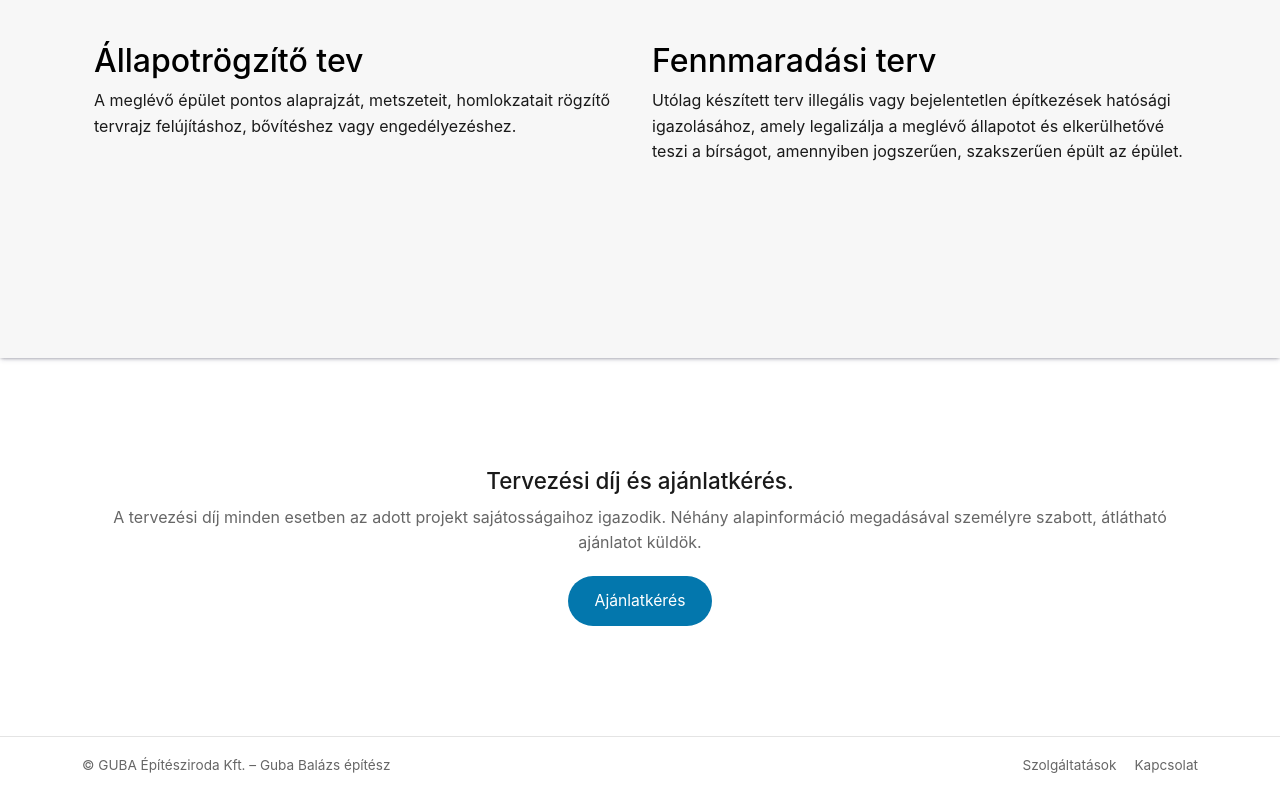
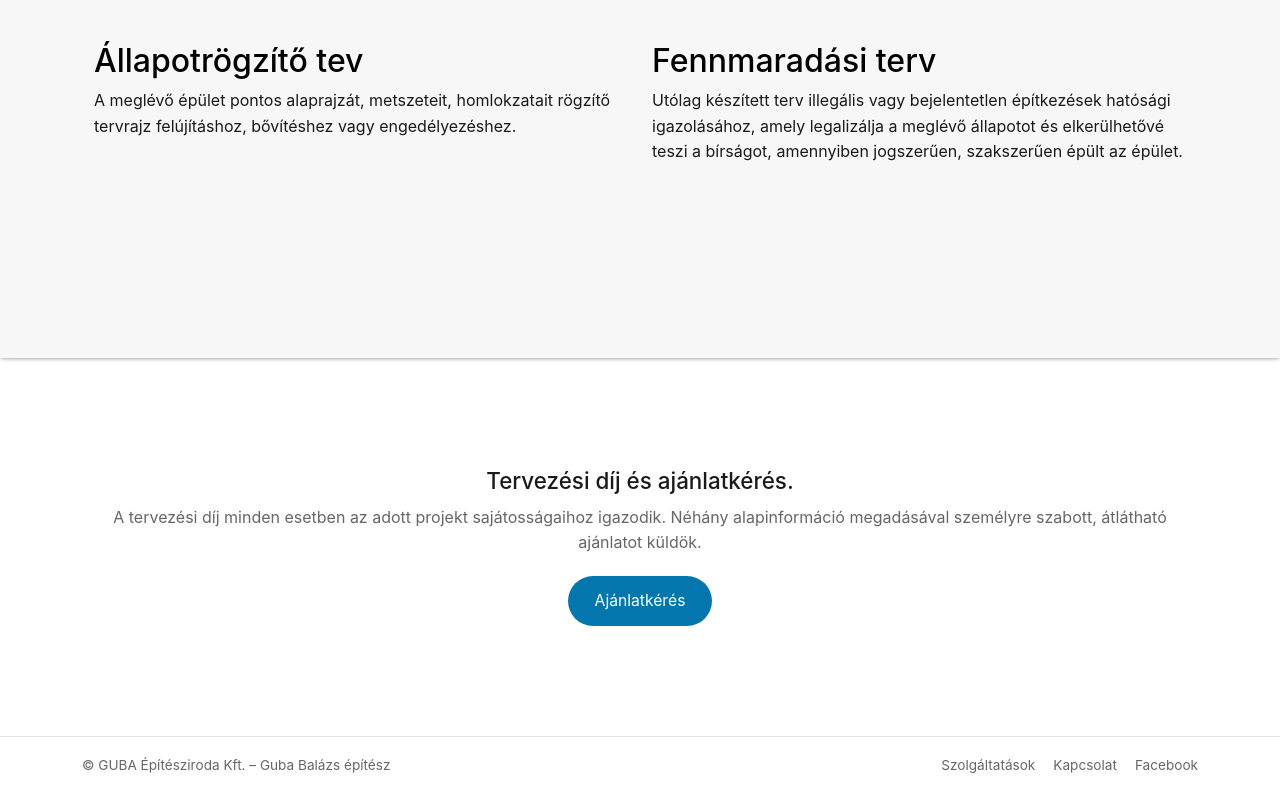
Before and after one commit to borbasbence2/gubaepitesziroda02262, a plain HTML site: page szolgaltatasok.html in a window 1280 px wide. Shown: the part 1788-2588 px from the top of the page. Drawn offline with nearby package versions, Linux system fonts and the light colour scheme.

Commit message:
Update szolgaltatasok.html

```diff
--- a/szolgaltatasok.html
+++ b/szolgaltatasok.html
@@ -486,6 +486,7 @@
         <div class="footer-links">
           <a href="szolgaltatasok.html">Szolgáltatások</a>
           <a href="kapcsolat.html">Kapcsolat</a>
+          <a href="https://www.facebook.com/gubaepiteszirodakft">Facebook</a>
         </div>
       </div>
     </footer>
```
